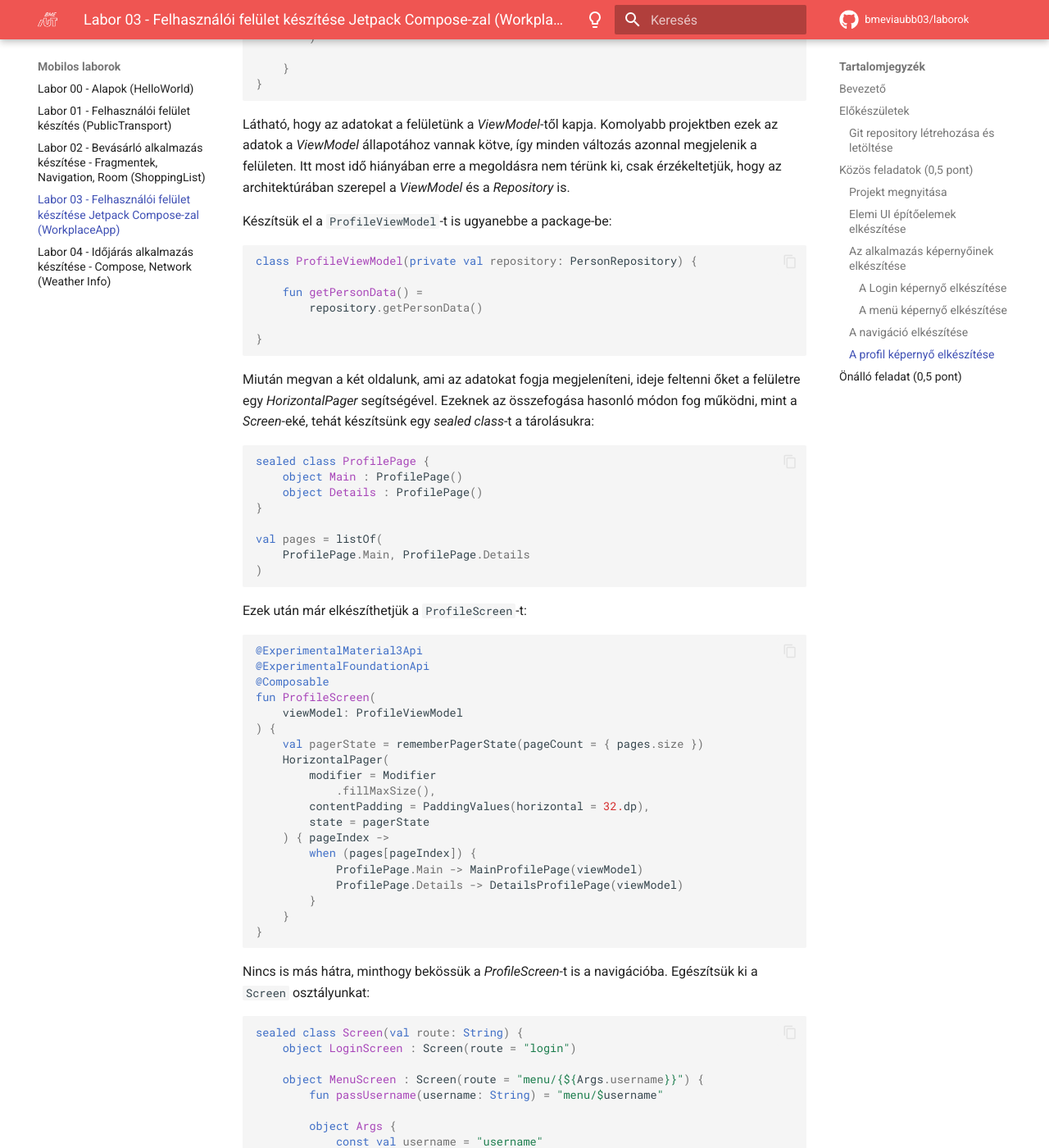
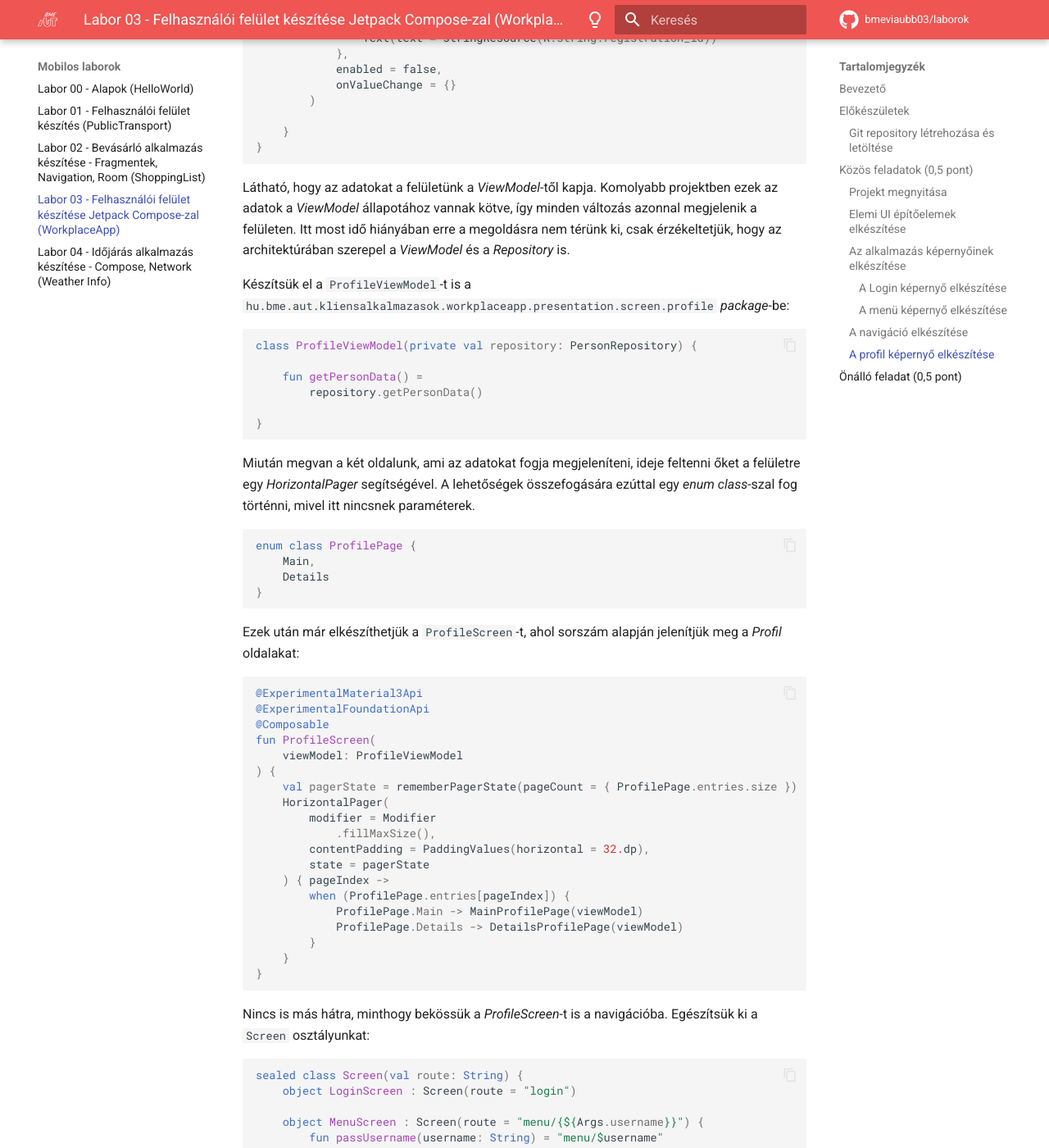
Before and after one commit to BMEVIAUBB03/laborok, an MkDocs documentation site: the page built from docs/laborok/android/ui-compose-basics/index.md, in a window 1280 px wide and 1400 px high, scrolled down 16657 px. Shown: the whole window at 82% size. Built offline with MkDocs 1.6.1 and Material for MkDocs 9.7.7, drawn with Linux system fonts in a browser that asks for light colours; comment, search, counter and statistics services are not loaded; some of the changed text lies outside the part shown.

Commit message:
android labor 3 2025 update

````diff
--- a/docs/laborok/android/ui-compose-basics/index.md
+++ b/docs/laborok/android/ui-compose-basics/index.md
@@ -47,7 +47,7 @@
 
 A fenti képeken látható, hogy a bejelentkeztetési és a regisztrációs formok egyedi kinézetű szövegmezőkből és címkékből épülnek fel. A *Compose* alapelve - ahogyan a neve is tükrözi, - hogy a felhasználói felületünket hierarchikusan építhetjük fel, és a kisebb építőelemekből összetettebbeket állíthatunk össze. Ez egyrészt segíti a fejlesztői gondolkodást, hiszen könnyen tudunk a felhasználói felület adott részére koncentrálni, ezeket függetlenül elkészíteni, és így idővel a részekből már könnyen összerakható lesz a teljes kívánt UI is. Másrészt, ez a megközelítés segíti az újrafelhasználást, hiszen a kisebb felületi elemek könnyen újrafelhasználhatók az alkalmazás különböző részeiben is.
 
-Először hozzunk létre egy `hu.bme.aut.kliensalkalmazasok.workplaceapp.ui.common` package-et. Ebbe fognak kerülni az alapvető fontosságú UI építőelemeink.
+Először hozzunk létre egy `hu.bme.aut.kliensalkalmazasok.workplaceapp.presentation.common` package-et. Ebbe fognak kerülni az alapvető fontosságú UI építőelemeink.
 
 Ezen belül készítsünk egy `ImageButton` nevű *composable* függvényt a következő tartalommal:
 
@@ -202,7 +202,7 @@
 -
 A `modifier` értékeként a komponens felhasználásakor nagyon sok paraméter megadható. Erre számos példát láthatunk az Android hivatalos dokumentációjában: [](https://developer.android.com/jetpack/compose/modifiers)
 
-A fentihez hasonlóan a `ui.common` package-be készítsünk egy újabb komponenst `PasswordTextField` néven az alábbi tartalommal:
+A fentihez hasonlóan a `presentation.common` package-be készítsünk egy újabb komponenst `PasswordTextField` néven az alábbi tartalommal:
 
 ```kotlin
 @ExperimentalMaterial3Api
@@ -286,7 +286,7 @@
 
 Most, hogy a képernyők minden fontos alkotórésze a rendelkezésünkre áll, elkezdhetjük maguknak a képernyőknek az elkészítését. Kezdjük sorban a bejelentkező képernyővel!
 
-A képernyőknek és a hozzájuk kapcsolódó kódoknak hozzunk létre egy közös `hu.bme.aut.kliensalkalmazasok.workplaceapp.feature` package-et, majd ezen belül a bejelentkező képernyő a `login` package-be kerüljön! Készítsük el a képernyő kódját `LoginScreen` néven, majd adjuk meg a következő kódot:
+A képernyőknek és a hozzájuk kapcsolódó kódoknak hozzunk létre egy közös `hu.bme.aut.kliensalkalmazasok.workplaceapp.presentation.screen` package-et, majd ezen belül a bejelentkező képernyő a `login` package-be kerüljön! Készítsük el a képernyő kódját `LoginScreen` néven, majd adjuk meg a következő kódot:
 
 ```kotlin
 @ExperimentalMaterial3Api
@@ -405,7 +405,7 @@
 
 #### A menü képernyő elkészítése
 
-A második képernyő, amit el tudunk készíteni az alap építőelemeinkből, az a menü képernyő. Ezen négy gomb lesz a négy különböző funkcióhoz, azonban jelenleg csak egyet valósítunk meg. Helyezzünk el négy *ImageButton*-t a képernyő közepére 2x2-es elrendezésben. A képernyőt a `hu.bme.aut.kliensalkalmazasok.workplaceapp.feature.menu` package-be készísük el:
+A második képernyő, amit el tudunk készíteni az alap építőelemeinkből, az a menü képernyő. Ezen négy gomb lesz a négy különböző funkcióhoz, azonban jelenleg csak egyet valósítunk meg. Helyezzünk el négy *ImageButton*-t a képernyő közepére 2x2-es elrendezésben. A képernyőt a `hu.bme.aut.kliensalkalmazasok.workplaceapp.presentation.screen.menu` package-be készísük el:
 
 ```kotlin
 @ExperimentalMaterial3Api
@@ -531,8 +531,8 @@
 @ExperimentalMaterial3Api
 @Composable
 fun NavGraph(
-    navController: NavHostController = rememberNavController(),
-    modifier: Modifier = Modifier
+    modifier: Modifier = Modifier,
+    navController: NavHostController = rememberNavController()
 ) {
     NavHost(
         navController = navController,
@@ -584,7 +584,7 @@
 
 ### A profil képernyő elkészítése
 
-A profil képernyőn szeretnénk megjeleníteni a főbb és a részletesebb adatokat külön-külön. Ehhez ezt a két felületet egy *HorizontalPager*-be fogjuk ágyazni, amiben kényelmesen lapozhatóak lesznek. Készítsük el előbb a két felületet a `hu.bme.aut.kliensalkalmazasok.workplaceapp.feature.profile` package-be:
+A profil képernyőn szeretnénk megjeleníteni a főbb és a részletesebb adatokat külön-külön. Ehhez ezt a két felületet egy *HorizontalPager*-be fogjuk ágyazni, amiben kényelmesen lapozhatóak lesznek. Készítsük el előbb a két felületet a `hu.bme.aut.kliensalkalmazasok.workplaceapp.presentation.screen.profile.page` package-be:
 
 MainProfilePage:
 
@@ -695,7 +695,7 @@
 
 Látható, hogy az adatokat a felületünk a *ViewModel*-től kapja. Komolyabb projektben ezek az adatok a *ViewModel* állapotához vannak kötve, így minden változás azonnal megjelenik a felületen. Itt most idő hiányában erre a megoldásra nem térünk ki, csak érzékeltetjük, hogy az architektúrában szerepel a *ViewModel* és a *Repository* is.
 
-Készítsük el a `ProfileViewModel`-t is ugyanebbe a package-be:
+Készítsük el a `ProfileViewModel`-t is a `hu.bme.aut.kliensalkalmazasok.workplaceapp.presentation.screen.profile` *package*-be:
 
 ```kotlin
 class ProfileViewModel(private val repository: PersonRepository) {
@@ -706,21 +706,16 @@
 }
 ```
 
-Miután megvan a két oldalunk, ami az adatokat fogja megjeleníteni, ideje feltenni őket a felületre egy *HorizontalPager* segítségével. Ezeknek az összefogása hasonló módon fog működni, mint a *Screen*-eké, tehát készítsünk egy *sealed class*-t a tárolásukra:
+Miután megvan a két oldalunk, ami az adatokat fogja megjeleníteni, ideje feltenni őket a felületre egy *HorizontalPager* segítségével. A lehetőségek összefogására ezúttal egy *enum class*-szal fog történni, mivel itt nincsnek paraméterek.
 
 ```kotlin
-sealed class ProfilePage {
-    object Main : ProfilePage()
-    object Details : ProfilePage()
+enum class ProfilePage {
+    Main,
+    Details
 }
-
-val pages = listOf(
-    ProfilePage.Main, ProfilePage.Details
-)
-
 ```
 
-Ezek után már elkészíthetjük  a `ProfileScreen`-t:
+Ezek után már elkészíthetjük  a `ProfileScreen`-t, ahol sorszám alapján jelenítjük meg a *Profil* oldalakat:
 
 ```kotlin
 @ExperimentalMaterial3Api
@@ -729,14 +724,14 @@
 fun ProfileScreen(
     viewModel: ProfileViewModel
 ) {
-    val pagerState = rememberPagerState(pageCount = { pages.size })
+    val pagerState = rememberPagerState(pageCount = { ProfilePage.entries.size })
     HorizontalPager(
         modifier = Modifier
             .fillMaxSize(),
         contentPadding = PaddingValues(horizontal = 32.dp),
         state = pagerState
     ) { pageIndex ->
-        when (pages[pageIndex]) {
+        when (ProfilePage.entries[pageIndex]) {
             ProfilePage.Main -> MainProfilePage(viewModel)
             ProfilePage.Details -> DetailsProfilePage(viewModel)
         }
````
